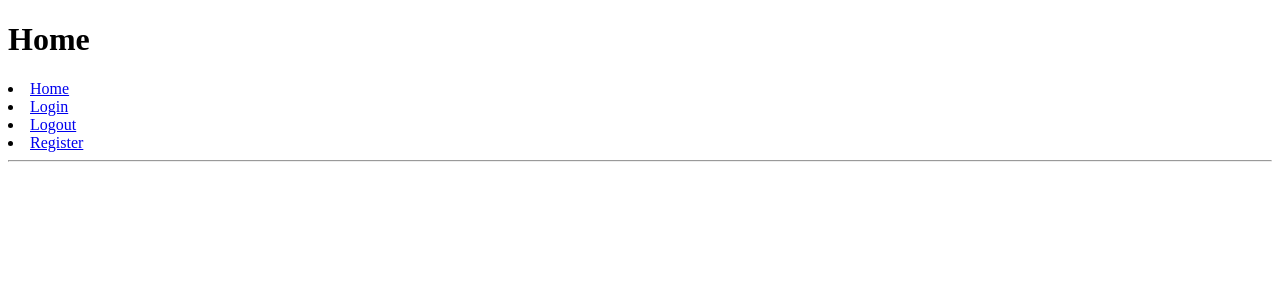
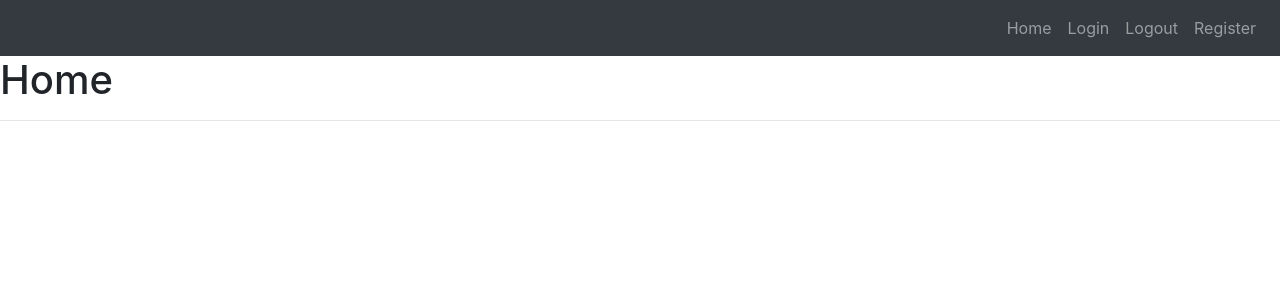
Before and after one commit to StephenWhittington/Fullstack-Milestone-Project, a Django app: page / in a window 1280 px wide. Shown: the top 300 px of the page. Run offline with Django 3.2, Linux system fonts and the light colour scheme; some libraries are stand-ins or nearby versions.

Commit message:
added bootstrap/javascripts links and updated navbar

```diff
--- a/templates/base.html
+++ b/templates/base.html
@@ -4,17 +4,21 @@
     <meta charset="UTF-8">
     <meta name="viewport" content="width=device-width, initial-scale=1.0">
     <meta http-equiv="X-UA-Compatible" content="ie=edge">
+    <link rel="stylesheet" href="https://stackpath.bootstrapcdn.com/bootstrap/4.4.1/css/bootstrap.min.css"
+    integrity="sha384-Vkoo8x4CGsO3+Hhxv8T/Q5PaXtkKtu6ug5TOeNV6gBiFeWPGFN9MuhOf23Q9Ifjh" crossorigin="anonymous">
     <title>{% block page_title %}{% endblock %}</title>
 </head>
 <body>
+
+    <nav class="navbar navbar-expand-lg navbar-dark bg-dark">
+        <ul class="navbar-nav ml-auto">
+            <li class="nav-item"><a class="nav-link" href="#">Home</a></li>
+            <li class="nav-item"><a class="nav-link" href="{% url 'login' %}">Login</a></li>
+            <li class="nav-item"><a class="nav-link" href="{% url 'logout' %}">Logout</a></li>
+            <li class="nav-item"><a class="nav-link" href="#">Register</a></li>
+        </ul>
+        </nav>
     <h1>{% block page_header %}{% endblock %}</h1>
-
-    <nav>
-            <li><a href="#">Home</a></li>
-            <li><a href="{% url 'login' %}">Login</a></li>
-            <li><a href="{% url 'logout' %}">Logout</a></li>
-            <li><a href="#">Register</a></li>
-        </nav>
         <hr>
         {% if messages %}
         <div>
@@ -24,5 +28,12 @@
         </div>
         {% endif %}
         {% block content %}{% endblock %}
+
+    <script src="https://code.jquery.com/jquery-3.4.1.slim.min.js"
+    integrity="sha384-J6qa4849blE2+poT4WnyKhv5vZF5SrPo0iEjwBvKU7imGFAV0wwj1yYfoRSJoZ+n" crossorigin="anonymous"></script>
+    <script src="https://cdn.jsdelivr.net/npm/popper.js@1.16.0/dist/umd/popper.min.js"
+    integrity="sha384-Q6E9RHvbIyZFJoft+2mJbHaEWldlvI9IOYy5n3zV9zzTtmI3UksdQRVvoxMfooAo" crossorigin="anonymous"></script>
+    <script src="https://stackpath.bootstrapcdn.com/bootstrap/4.4.1/js/bootstrap.min.js"
+    integrity="sha384-wfSDF2E50Y2D1uUdj0O3uMBJnjuUD4Ih7YwaYd1iqfktj0Uod8GCExl3Og8ifwB6" crossorigin="anonymous"></script>
 </body>
 </html>
```
Also changed, not shown: db.sqlite3.
